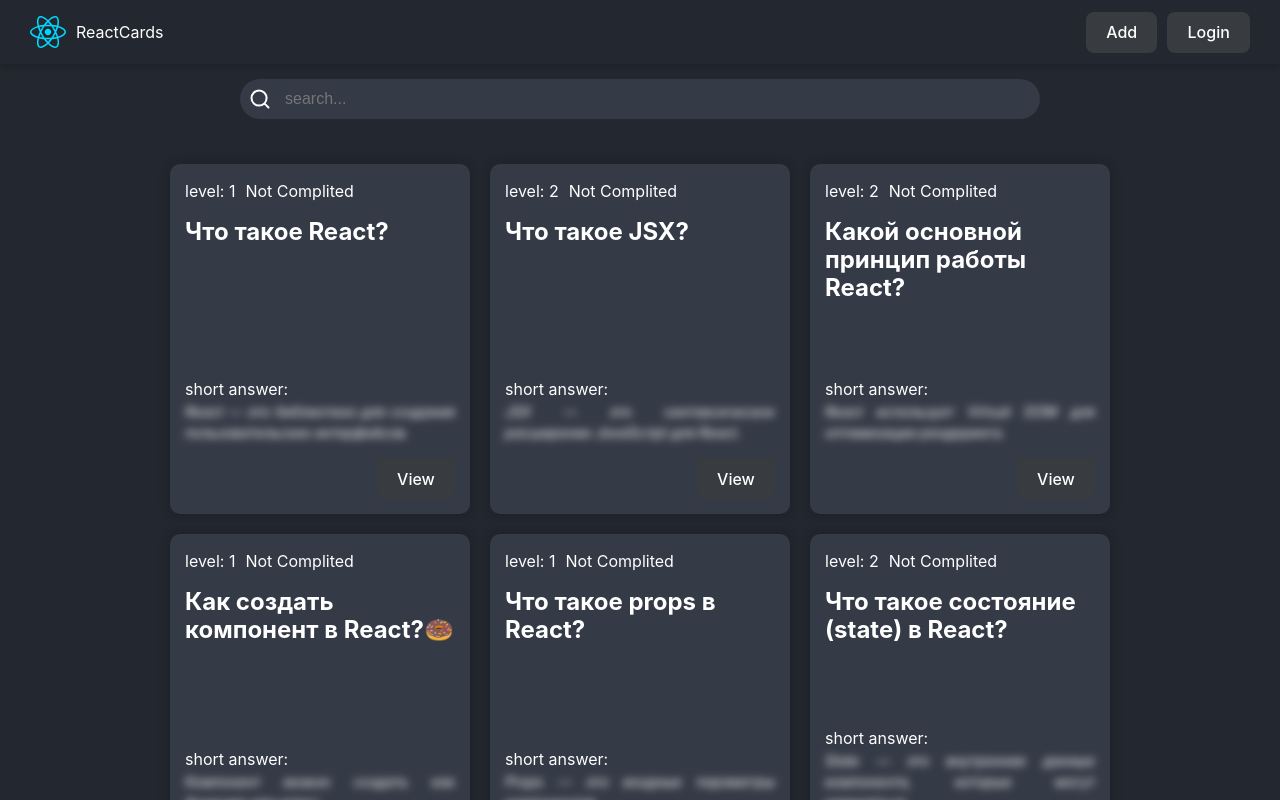
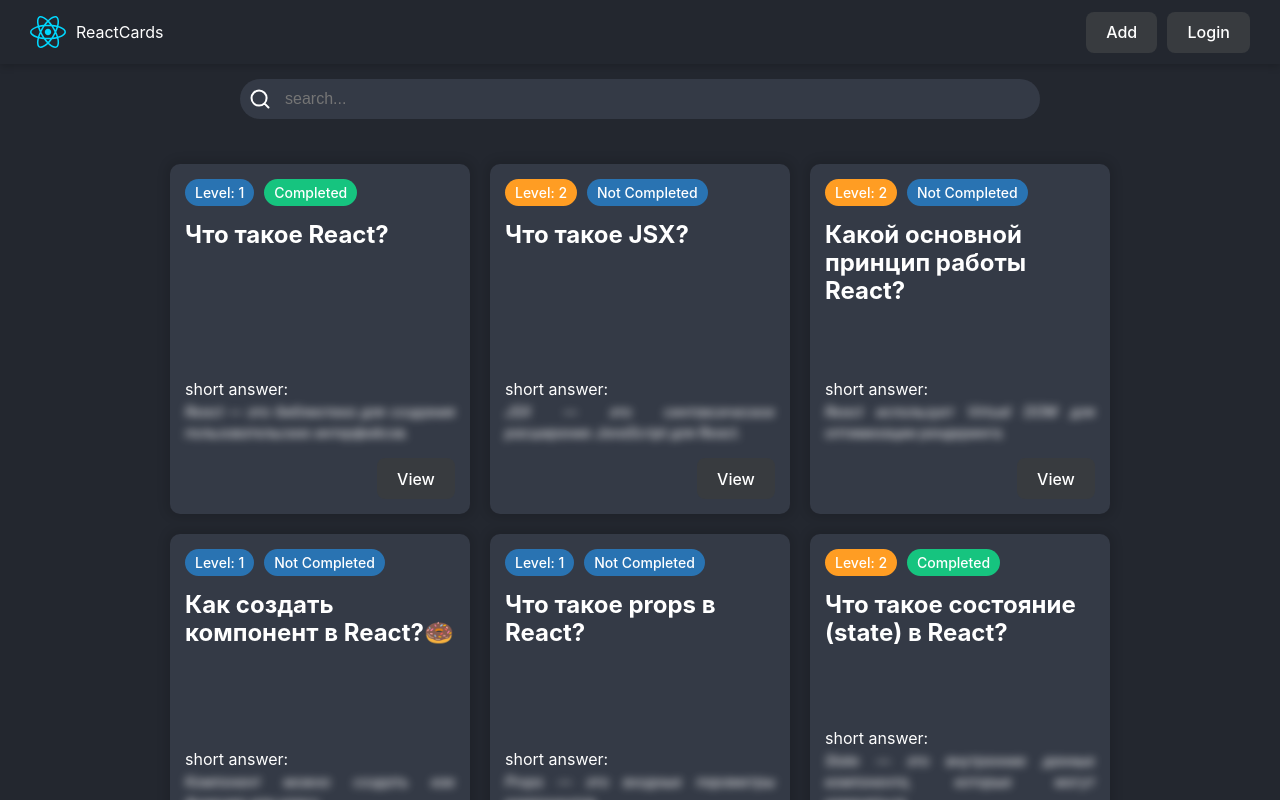
Before and after one commit to Kotiev12/react-app-course, a React (Vite) app: page / in a window 1280 px wide. Built offline with nearby package versions, Linux system fonts and the light colour scheme; data requests are answered from the project's data file.

Commit message:
Badge component

```diff
--- /dev/null
+++ b/src/components/Badge/Badge.jsx
@@ -0,0 +1,16 @@
+import cls from "./Badge.module.css";
+
+export const Badge = ({ variant, children }) => {
+  switch (variant) {
+    case "primary":
+      return <div className={`${cls.badge} ${cls.primary}`}> {children} </div>;
+    case "success":
+      return <div className={`${cls.badge} ${cls.success}`}> {children} </div>;
+    case "warning":
+      return <div className={`${cls.badge} ${cls.warning}`}> {children} </div>;
+    case "alert":
+      return <div className={`${cls.badge} ${cls.alert}`}> {children} </div>;
+    default:
+      return <div className={`${cls.badge}`}> {children} </div>;
+  }
+};
--- /dev/null
+++ b/src/components/Badge/Badge.module.css
@@ -0,0 +1,26 @@
+.badge{
+  width: fit-content;
+  border-radius: 20px;
+  padding: 3px 10px;
+  color: var(--text-color);
+  background-color: #c5baff;
+  text-transform: capitalize;
+  font-weight: 500;
+  font-size: 14px;
+}
+
+.primary{
+  background-color: #2973b2;
+}
+
+.success{
+  background-color: #16c47f;
+}
+
+.warning{
+  background-color: #ff9d23;
+}
+
+.alert{
+  background-color: #d84040;
+}
--- /dev/null
+++ b/src/components/Badge/index.jsx
@@ -0,0 +1 @@
+export { Badge } from "./Badge";
--- a/src/components/QuestionCard/QuestionCard.jsx
+++ b/src/components/QuestionCard/QuestionCard.jsx
@@ -1,15 +1,19 @@
 import { useNavigate } from "react-router-dom";
 import { Button } from "../Button";
 import cls from "./QuestionCard.module.css";
+import { Badge } from "../Badge";
 
 export const QuestionCard = ({ card }) => {
   const navigate = useNavigate();
 
+  const levelVariant = card.level === 1 ? "primary" : card.level === 2 ? "warning" : "alert";
+  const completedVariant = card.completed ? "success" : "primary";
+
   return (
     <div className={cls.card}>
       <div className={cls.cardLabels}>
-        <div>level: {card.level}</div>
-        <div>{card.complited ? "Complited" : "Not Complited"} </div>
+        <Badge variant={levelVariant}>level: {card.level}</Badge>
+        <Badge variant={completedVariant}>{card.completed ? "Completed" : "Not Completed"} </Badge>
       </div>
 
       <h5 className={cls.cardTitle}>{card.question}</h5>
```
